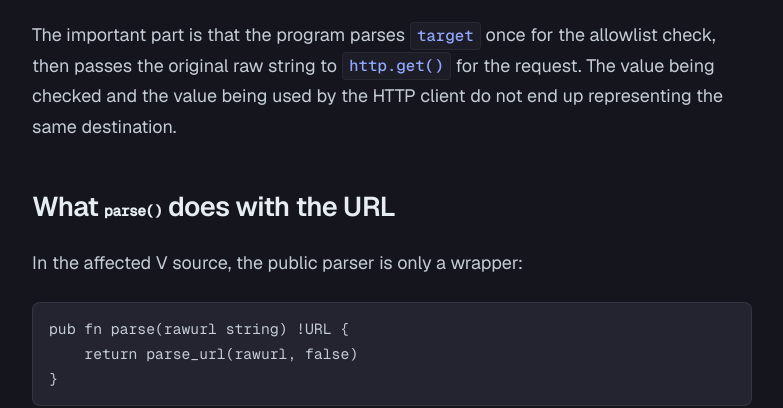
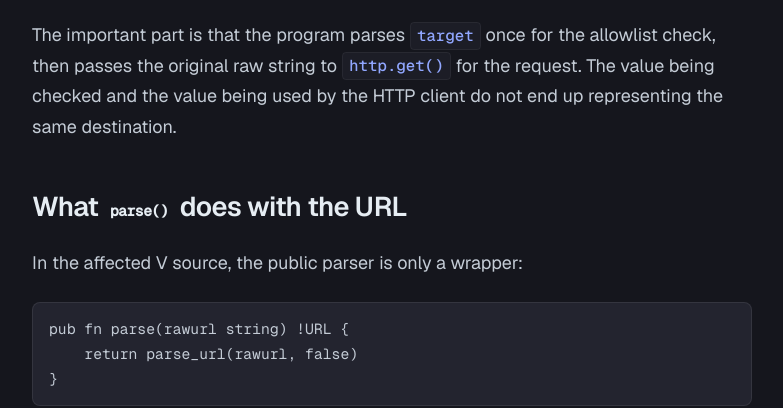
Before and after one commit to ziad626/ziad686-blog, a Jekyll site: the page built from 2026-07-26-cve-2026-67201-analysis.md, in a window 1280 px wide. Shown: the part 1423-1831 px from the top of the page, without its empty margins (248-1031 px from the left). Built offline with Jekyll 4.4.1, drawn with Linux system fonts in a browser that asks for light colours.

Commit message:
Space inline function names
Add styles to separate inline function names in headings.

```diff
--- a/assets/css/main.scss
+++ b/assets/css/main.scss
@@ -136,3 +136,12 @@
   margin-top: 3rem;
   margin-bottom: 1.5rem;
 }
+
+
+/* Separate inline function names from the surrounding heading text. */
+.post-content h2 > code {
+  display: inline-block;
+  margin: 0 0.25em;
+  padding: 0 0.15em;
+  white-space: nowrap;
+}
```
